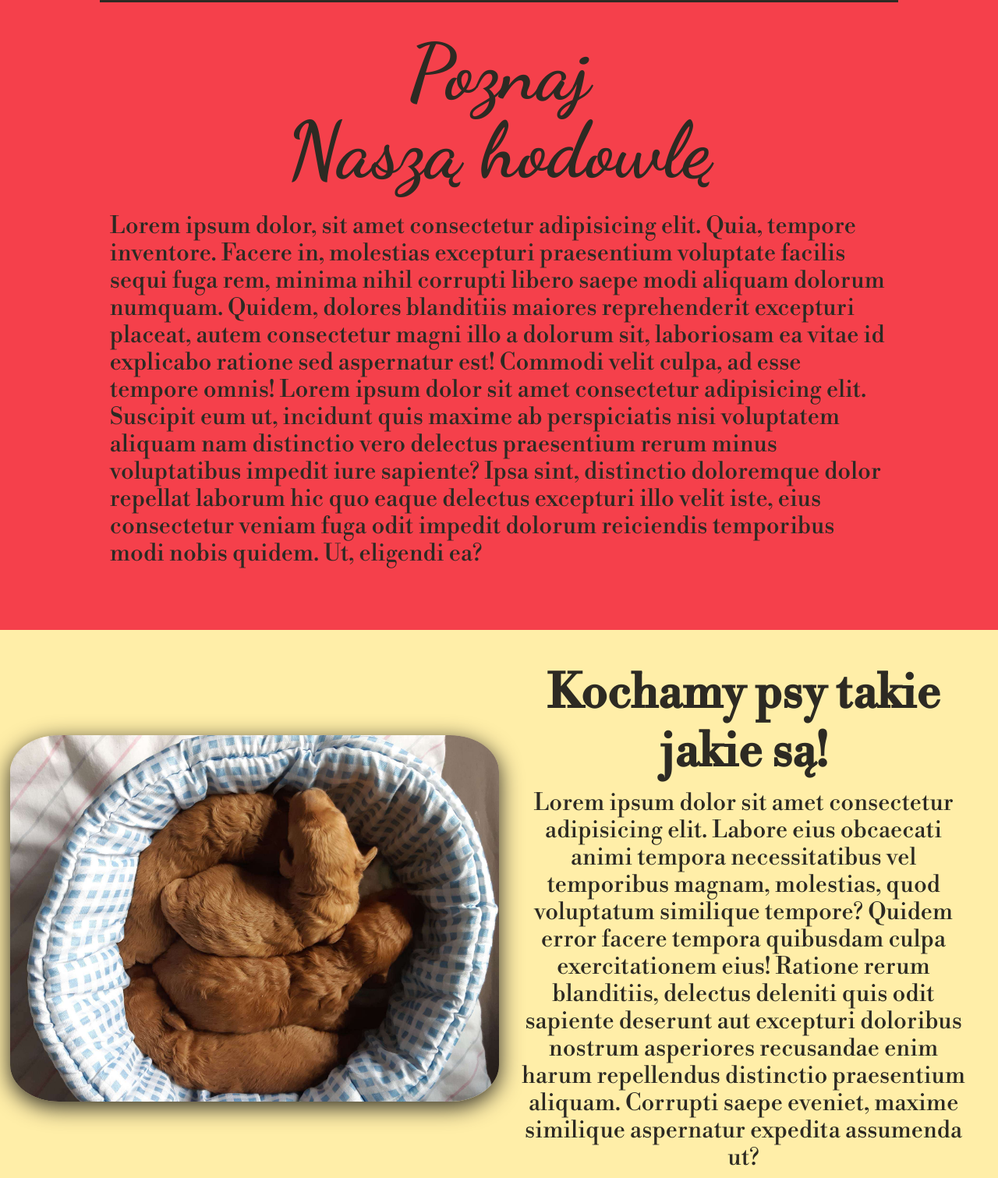
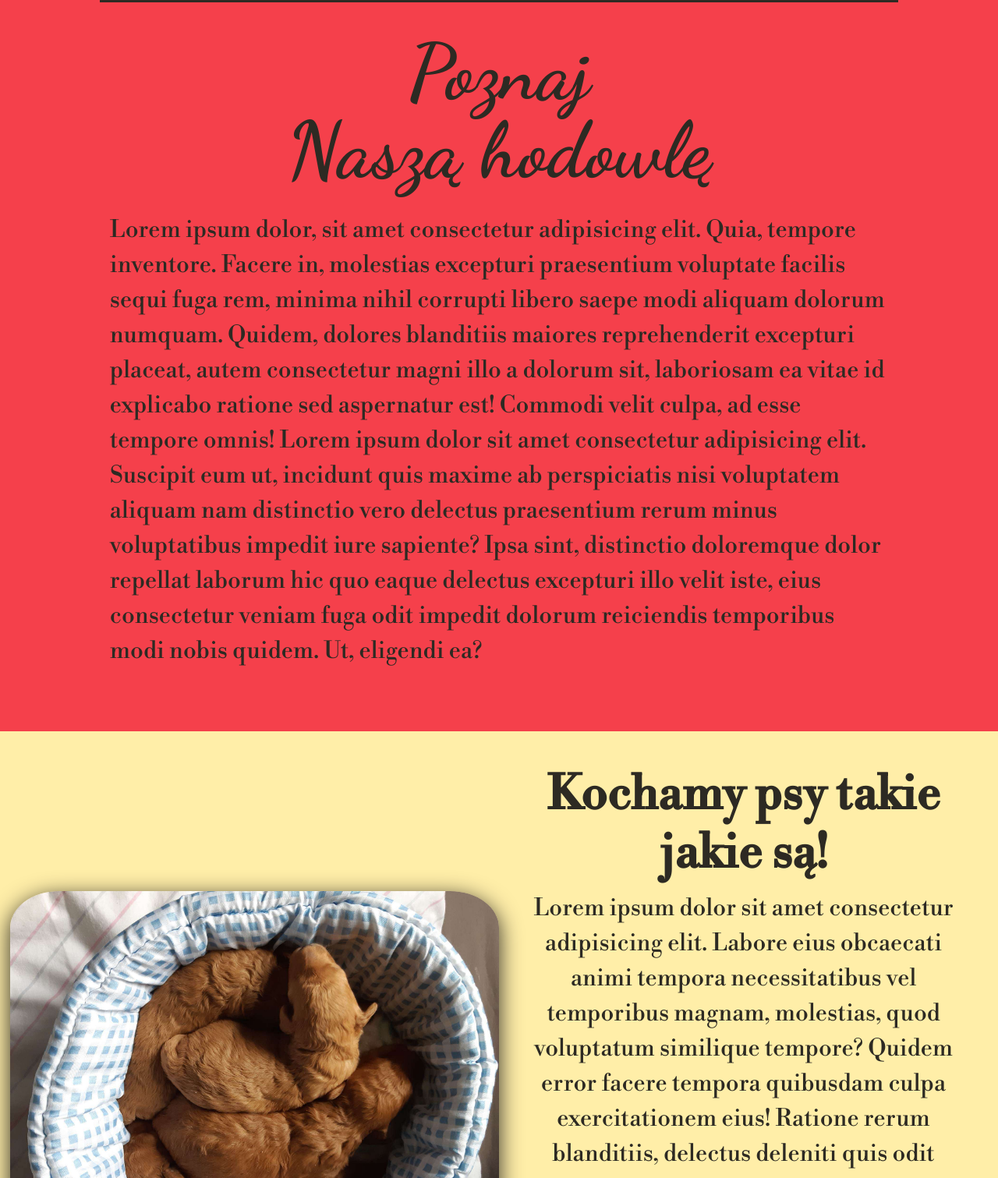
Before and after one commit to Reiv21/Reiv21.github.io, a plain HTML site: page index.html in a window 1280 px wide. Shown: the part 1022-2533 px from the top of the page at 78% size. Drawn offline with nearby package versions, Linux system fonts and the light colour scheme.

Commit message:
line-height fix

```diff
--- a/style.css
+++ b/style.css
@@ -56,7 +56,7 @@ nav h2 {
     margin-right: auto;
     margin-left: 5%;
     font-family: 'Dancing Script', cursive;
-    color: var(--color4);
+    color: var(--color1);
 }
 .header_i_glowny_tekst {
     margin: 0%;
@@ -138,7 +138,7 @@ main > div {
 }
 .glowny_tekst p {
     padding: 0px 1vw;
-    line-height: 35px;
+    line-height: 45px;
     min-width: 200px;
     margin-top: 2vh;
     font-size: 30px;
@@ -170,7 +170,7 @@ main > div {
     margin: 0 20px;
     padding: 5px;
     text-align: center;
-    line-height: 35px;
+    line-height: 45px;
 }
 .opinie {
     display: flex;
```
